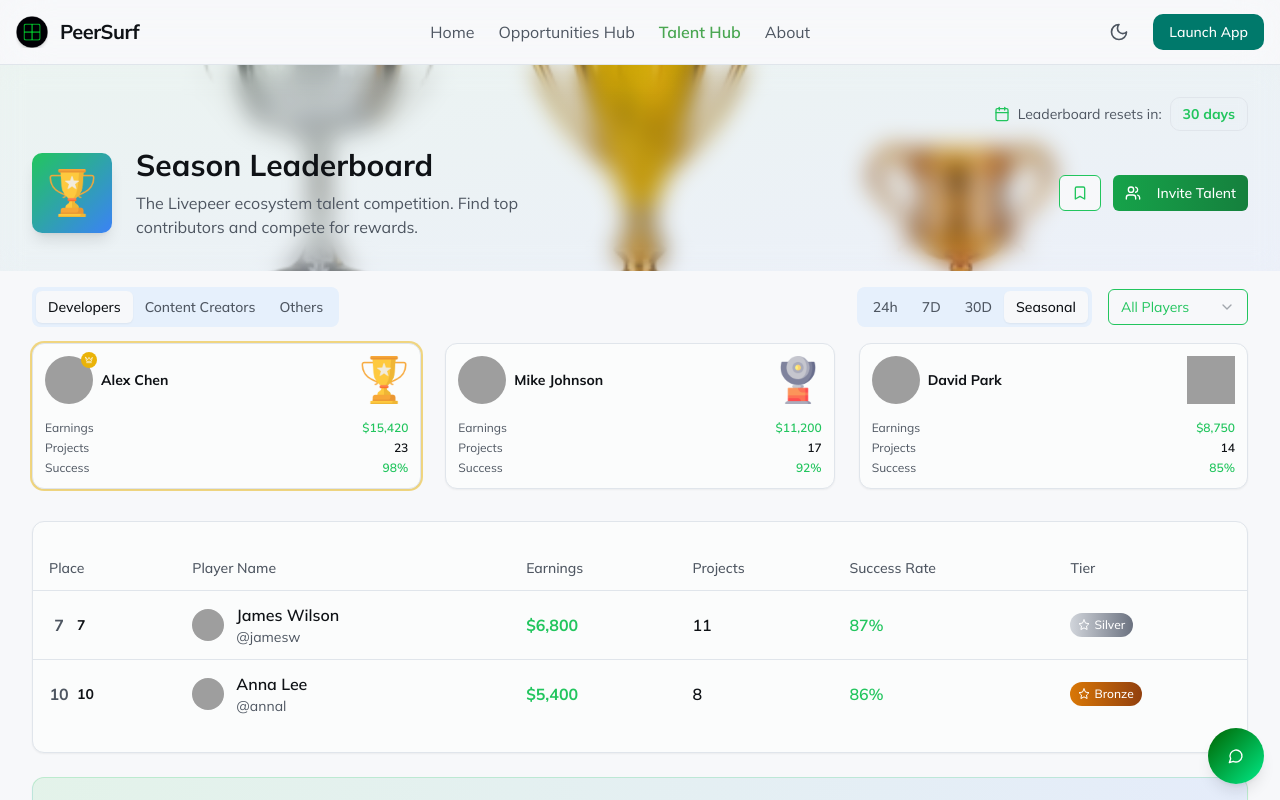
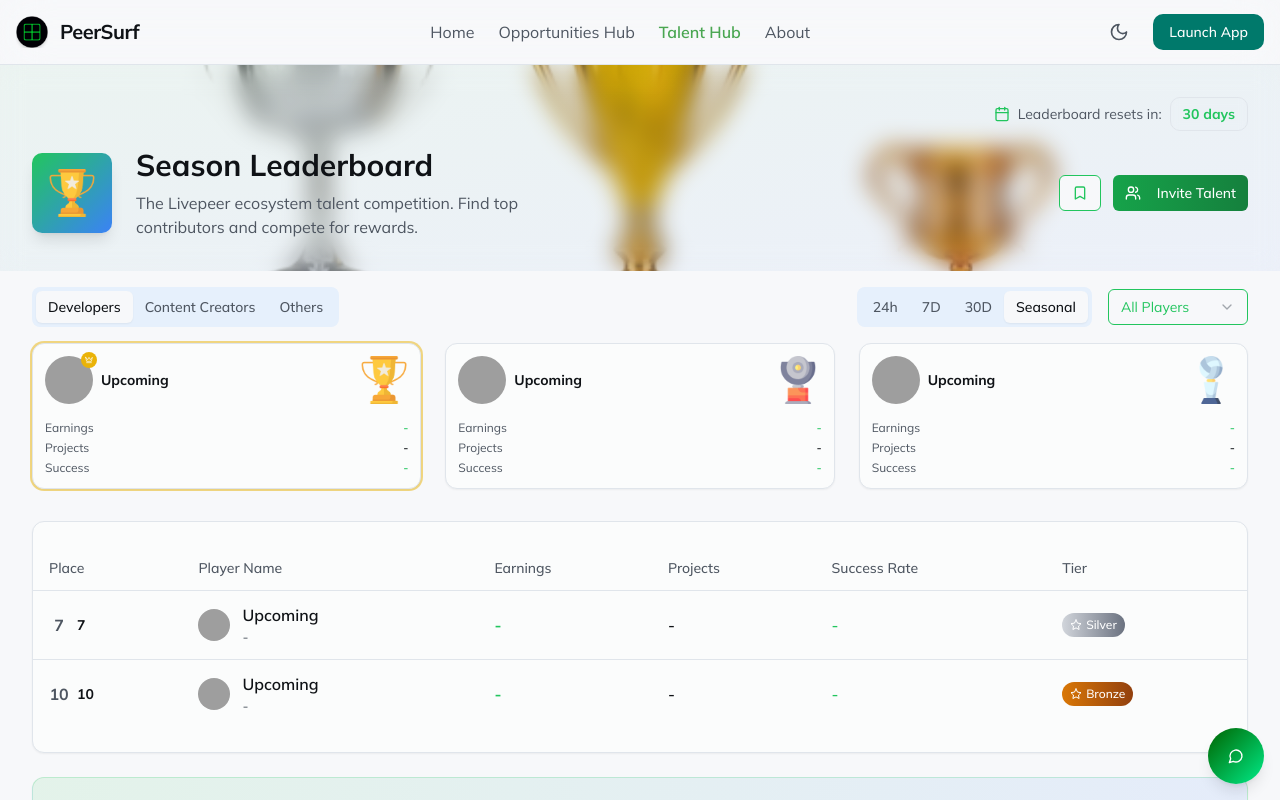
Before and after one commit to qikelink/peersurf, a React (Vite) app: page /talent in a window 1280 px wide. Shown: the top 800 px of the page. Built offline with nearby package versions, Linux system fonts and the light colour scheme; grey boxes are pictures that could not be loaded; a web font is replaced by a local one.

Commit message:
fix:add some some

```diff
--- a/src/components/pages/talent-page.tsx
+++ b/src/components/pages/talent-page.tsx
@@ -258,7 +258,7 @@
                 </div>
                   )}
                 </div>
-                <h3 className="text-sm font-bold text-foreground">{talent.name}</h3>
+                <h3 className="text-sm font-bold text-foreground">Upcoming</h3>
               </div>
 
               {/* Right side: Trophy */}
@@ -273,15 +273,15 @@
             <div className="space-y-1 w-full">
               <div className="flex justify-between items-center">
                 <span className="text-xs text-muted-foreground">Earnings</span>
-                <span className="text-xs font-semibold text-green-500">{formatCurrency(talent.totalEarnings)}</span>
+                <span className="text-xs font-semibold text-green-500">-</span>
                 </div>
               <div className="flex justify-between items-center">
                 <span className="text-xs text-muted-foreground">Projects</span>
-                <span className="text-xs font-semibold">{talent.projectsCompleted}</span>
+                <span className="text-xs font-semibold">-</span>
               </div>
               <div className="flex justify-between items-center">
                 <span className="text-xs text-muted-foreground">Success</span>
-                <span className="text-xs font-semibold text-green-500">{talent.successRate}%</span>
+                <span className="text-xs font-semibold text-green-500">-</span>
               </div>
             </div>
           </div>
@@ -342,19 +342,19 @@
                           </AvatarFallback>
                         </Avatar>
                           <div>
-                            <div className="font-semibold text-foreground">{talent.name}</div>
-                            <div className="text-sm text-muted-foreground">{talent.username}</div>
+                            <div className="font-semibold text-foreground">Upcoming</div>
+                            <div className="text-sm text-muted-foreground">-</div>
                           </div>
                         </div>
                       </td>
                       <td className="px-4 py-3">
-                        <div className="font-bold text-green-500">{formatCurrency(talent.totalEarnings)}</div>
+                        <div className="font-bold text-green-500">-</div>
                       </td>
                       <td className="px-4 py-3">
-                        <div className="font-semibold">{talent.projectsCompleted}</div>
+                        <div className="font-semibold">-</div>
                       </td>
                       <td className="px-4 py-3">
-                        <div className="font-semibold text-green-500">{talent.successRate}%</div>
+                        <div className="font-semibold text-green-500">-</div>
                       </td>
                       <td className="px-4 py-3">
                         <div className={`inline-flex items-center gap-1 px-2 py-1 rounded-full text-xs font-medium bg-gradient-to-r ${talent.tierColor} text-white`}>
```
Also changed, not shown: public/water-polo.png (added).
